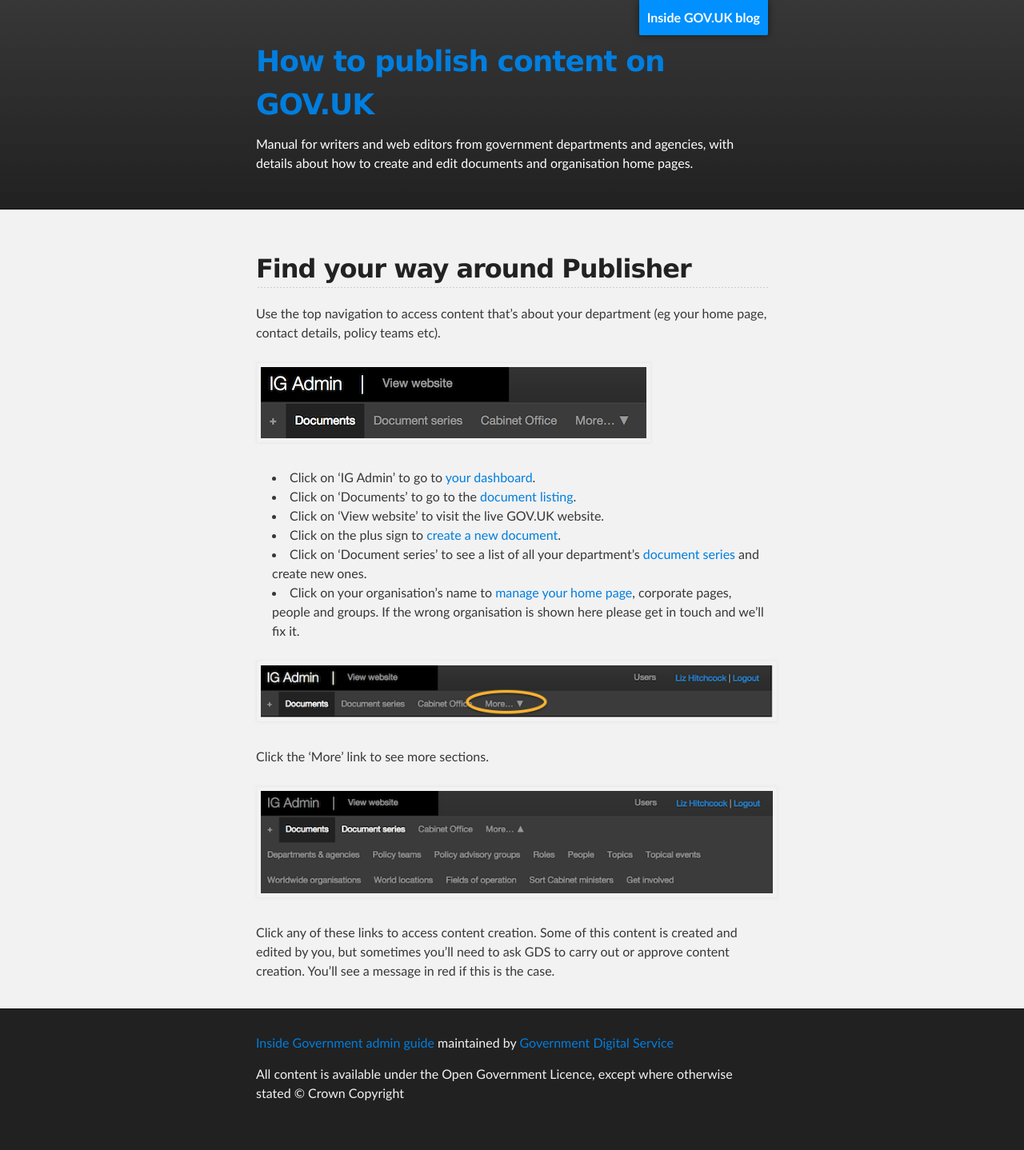
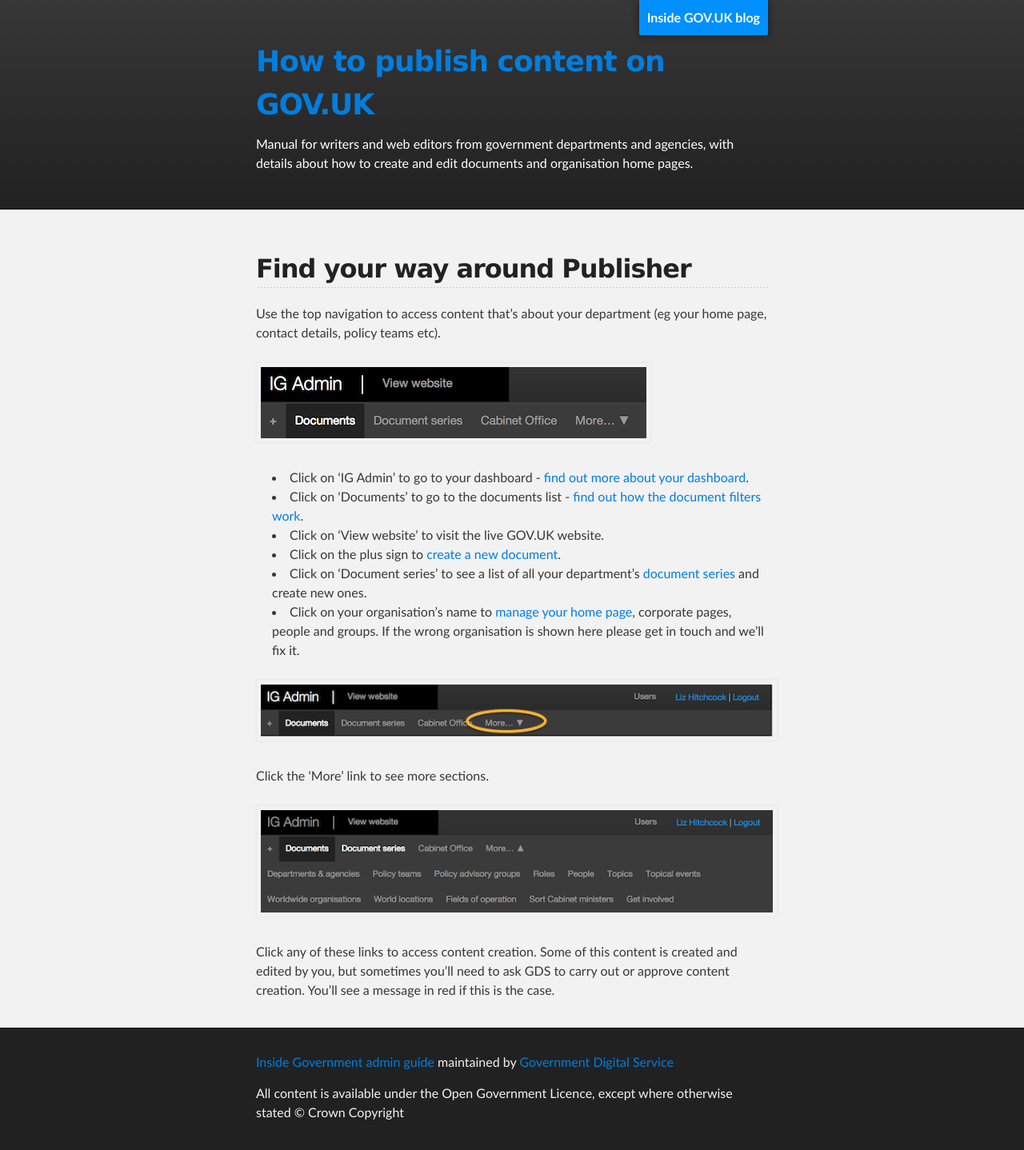
Before and after one commit to alphagov/inside-government-admin-guide, a Jekyll site: the page built from first-steps/top-navigation.md, in a window 1280 px wide. Shown: the whole page at 80% size. Built offline with Jekyll 4.4.1, drawn with Linux system fonts in a browser that asks for light colours; before the commit the page ends 1414 px from its top, so only the background shows below that.

Commit message:
Update top-navigation.md

```diff
--- a/first-steps/top-navigation.md
+++ b/first-steps/top-navigation.md
@@ -9,8 +9,8 @@
 
 ![Top navigation 1](top-navigation-1.png)
 
-* Click on 'IG Admin' to go to [your dashboard](http://alphagov.github.io/inside-government-admin-guide/first-steps/your-dashboard.html).
-* Click on ‘Documents’ to go to the [document listing](http://alphagov.github.io/inside-government-admin-guide/first-steps/find-documents.html).
+* Click on 'IG Admin' to go to your dashboard - [find out more about your dashboard](http://alphagov.github.io/inside-government-admin-guide/first-steps/your-dashboard.html).
+* Click on ‘Documents’ to go to the documents list - [find out how the document filters work](http://alphagov.github.io/inside-government-admin-guide/first-steps/find-documents.html).
 * Click on 'View website' to visit the live GOV.UK website.
 * Click on the plus sign to [create a new document](http://alphagov.github.io/inside-government-admin-guide/creating-documents/create-a-new-doc.html).
 * Click on 'Document series' to see a list of all your department's [document series](http://alphagov.github.io/inside-government-admin-guide/organisations-groups/document-series.html) and create new ones.
```
